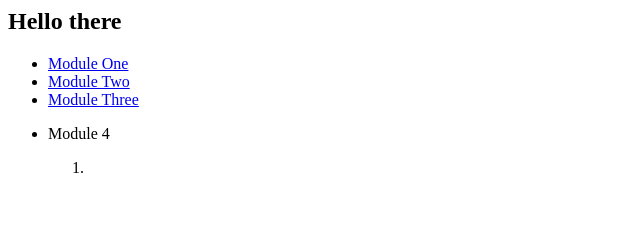
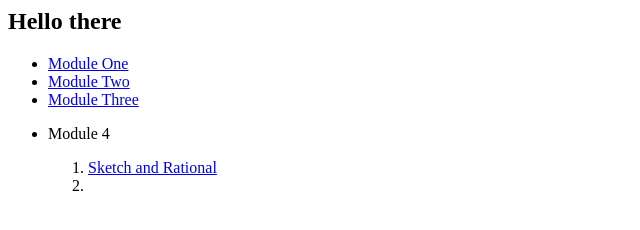
Before and after one commit to Goolsbym/Root, a plain HTML site: page index.html in a window 1280 px wide. Shown: the whole page, without its empty margins (0-640 px from the left). Drawn offline with Linux system fonts and the light colour scheme.

Commit message:
Update index.html

```diff
--- a/index.html
+++ b/index.html
@@ -6,7 +6,7 @@
       <li><a href="http://goolsbym.github.io/Root/Module%203.pdf">Module Three</a></li>
       <li><p>Module 4</p>
       <ol>
-      <li><a href="http://goolsbym.github.io/Root/module4.pdf>Sketch and Rational</li></a></li>
+      <li><a href="http://goolsbym.github.io/Root/module4.pdf">Sketch and Rational</a></li>
       <li><a href="http://goolsbym.github.io/Root/DigitialNavigationPage.pdf"><Digital Nav Page</a></li>
       </ol>
       </li>
```
